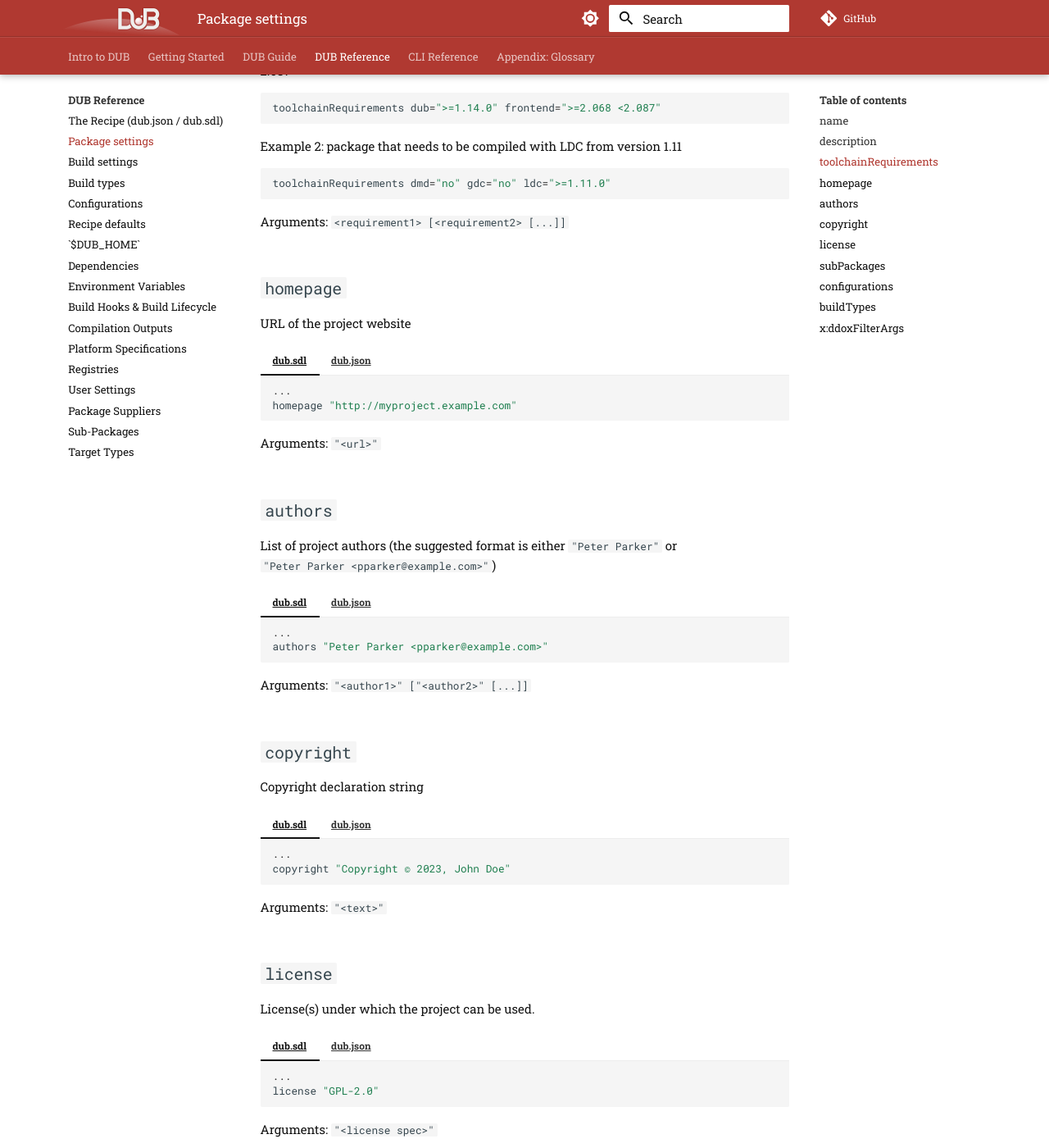
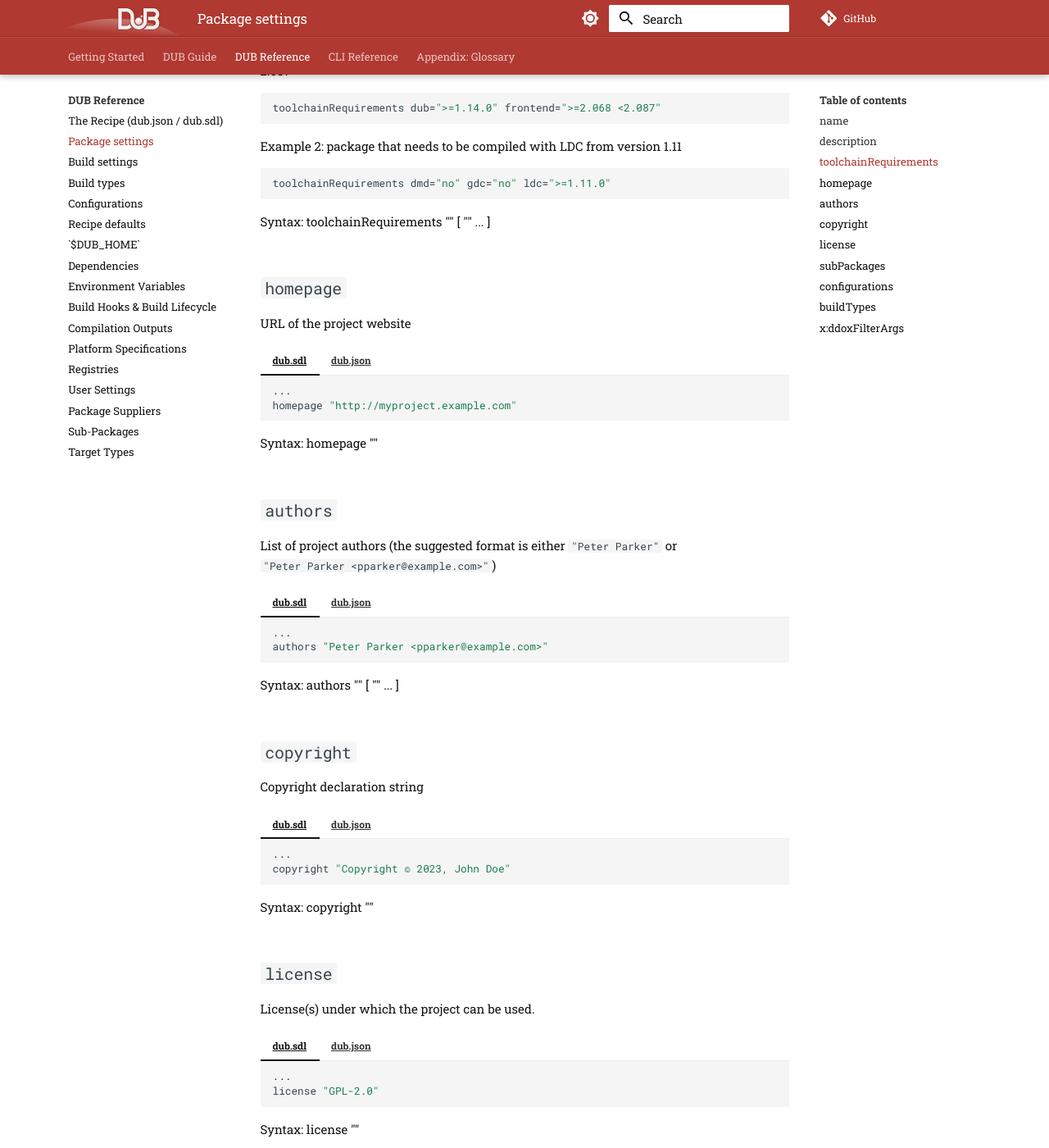
Before and after one commit to dlang/dub-docs, an MkDocs documentation site: the page built from docs/dub-reference/package_settings.md, in a window 1280 px wide and 1400 px high, scrolled down 1821 px. Shown: the whole window at 82% size. Built offline with MkDocs 1.6.1 and Material for MkDocs 9.7.7, drawn with Linux system fonts in a browser that asks for light colours; comment, search, counter and statistics services are not loaded; some of the changed text lies outside the part shown.

````diff
--- a/docs/dub-reference/package_settings.md
+++ b/docs/dub-reference/package_settings.md
@@ -90,7 +90,7 @@
     toolchainRequirements dmd="no" gdc="no" ldc=">=1.11.0"
     ```
 
-    Arguments: `<requirement1> [<requirement2> [...]]`
+    Syntax: toolchainRequirements "<requirement1>" [ "<requirement2>" ... ]
 
 === "dub.json"
 
@@ -130,7 +130,7 @@
     homepage "http://myproject.example.com"
     ```
 
-    Arguments: `"<url>"`
+    Syntax: homepage "<project-url>"
 
 === "dub.json"
 
@@ -152,7 +152,7 @@
     authors "Peter Parker <pparker@example.com>"
     ```
 
-    Arguments: `"<author1>" ["<author2>" [...]]`
+    Syntax: authors "<author1>" [ "<author2>" ... ]
 
 === "dub.json"
 
@@ -174,7 +174,7 @@
     copyright "Copyright © 2023, John Doe"
     ```
 
-    Arguments: `"<text>"`
+    Syntax: copyright "<copyright-string>"
 
 === "dub.json"
 
--- a/mkdocs.yml
+++ b/mkdocs.yml
@@ -71,8 +71,8 @@
   - stylesheets/extra.css
 
 nav:
-  - "Intro to DUB": index.md  # Moved to top level
   - "Getting Started":
+    - "Intro to DUB": index.md
     - getting-started/install.md
     - getting-started/first-steps.md
   - "DUB Guide":
````
Also changed, not shown: other parts of docs/dub-reference/package_settings.md (+7 -7 lines), docs/dub-reference/build_settings.md (+2 -0 lines), docs/dub-reference/configurations.md (+2 -0 lines).
